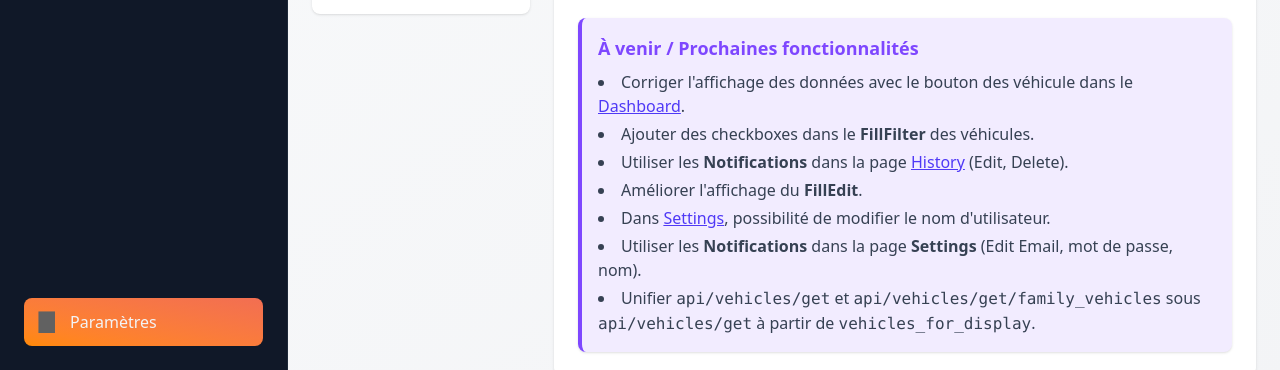
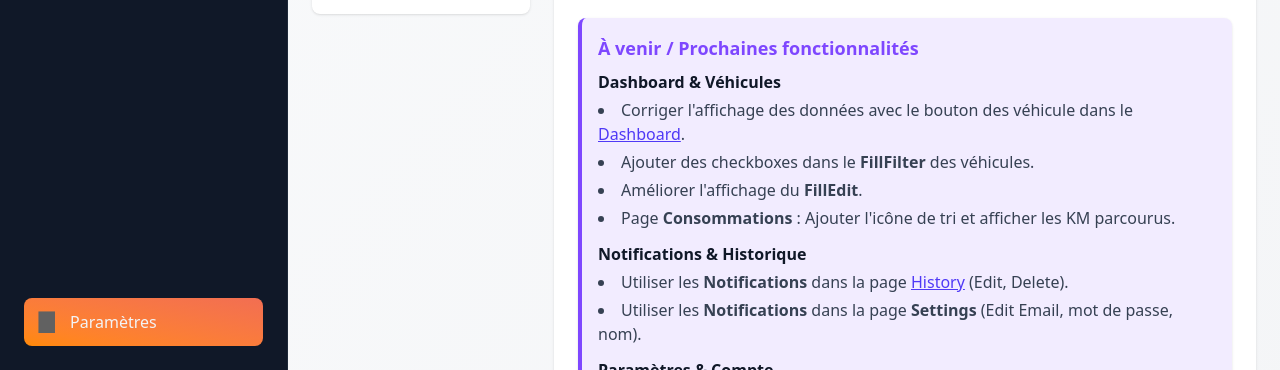
Before and after one commit to alxandre-r/ma-voiture, a Next.js app: page /settings in a window 1280 px wide. Both pictures are taken after a click on the button "Notes de version". Shown: the part 430-800 px from the top of the page. Built offline with nearby package versions, Linux system fonts and the light colour scheme; no server answers; grey boxes are pictures that could not be loaded.

Commit message:
Update patchnotes

```diff
--- a/app/(app)/settings/sections/Patchnotes.tsx
+++ b/app/(app)/settings/sections/Patchnotes.tsx
@@ -78,7 +78,6 @@ export default function PatchnotesSection() {
               <li>Calcul automatique du <code>calculated_consumption</code> des véhicules directement en base.</li>
             </ul>
           </div>
-
           {/* Composants et types */}
           <div>
             <h4 className="text-lg font-semibold mb-1">Composants et types</h4>
@@ -100,13 +99,40 @@ export default function PatchnotesSection() {
     <div className="bg-custom-1/10 border-l-4 border-custom-1 p-4 rounded-lg shadow-sm space-y-2">
         <h4 className="text-lg font-semibold text-custom-1 mb-2">À venir / Prochaines fonctionnalités</h4>
         <ul className="list-disc list-inside space-y-1 text-gray-700 dark:text-gray-300">
-            <li>Corriger l'affichage des données avec le bouton des véhicule dans le <Link href="/dashboard" className="text-indigo-600 dark:text-indigo-400 underline">Dashboard</Link>.</li>
-            <li>Ajouter des checkboxes dans le <strong>FillFilter</strong> des véhicules.</li>
-            <li>Utiliser les <strong>Notifications</strong> dans la page <Link href="/history" className="text-indigo-600 dark:text-indigo-400 underline">History</Link> (Edit, Delete).</li>
-            <li>Améliorer l&apos;affichage du <strong>FillEdit</strong>.</li>
-            <li>Dans <Link href="/settings" className="text-indigo-600 dark:text-indigo-400 underline">Settings</Link>, possibilité de modifier le nom d&apos;utilisateur.</li>
-            <li>Utiliser les <strong>Notifications</strong> dans la page <strong>Settings</strong> (Edit Email, mot de passe, nom).</li>
-            <li>Unifier <code>api/vehicles/get</code> et <code>api/vehicles/get/family_vehicles</code> sous <code>api/vehicles/get</code> à partir de <code>vehicles_for_display</code>.</li>
+          {/* Dashboard & Véhicules */}
+          <li className="font-semibold text-gray-900 dark:text-gray-100 list-none">Dashboard & Véhicules</li>
+          <li>Corriger l&apos;affichage des données avec le bouton des véhicule dans le <Link href="/dashboard" className="text-indigo-600 dark:text-indigo-400 underline">Dashboard</Link>.</li>
+          <li>Ajouter des checkboxes dans le <strong>FillFilter</strong> des véhicules.</li>
+          <li>Améliorer l&apos;affichage du <strong>FillEdit</strong>.</li>
+          <li>Page <strong>Consommations</strong> : Ajouter l&apos;icône de tri et afficher les KM parcourus.</li>
+
+          {/* Notifications & Historique */}
+          <li className="font-semibold text-gray-900 dark:text-gray-100 list-none mt-3">Notifications & Historique</li>
+          <li>Utiliser les <strong>Notifications</strong> dans la page <Link href="/history" className="text-indigo-600 dark:text-indigo-400 underline">History</Link> (Edit, Delete).</li>
+          <li>Utiliser les <strong>Notifications</strong> dans la page <strong>Settings</strong> (Edit Email, mot de passe, nom).</li>
+
+          {/* Paramètres & Compte */}
+          <li className="font-semibold text-gray-900 dark:text-gray-100 list-none mt-3">Paramètres & Compte</li>
+          <li>Refonte de la section <strong>Mon compte</strong> dans la page <Link href="/settings" className="text-indigo-600 dark:text-indigo-400 underline">Settings</Link> pour gérer l&apos;édition du <strong> nom </strong>, email et mot de passe.</li>
+          <li>Corriger les bordures sur les sections <strong>Mon compte</strong> et <strong>Apparance</strong>.</li>
+
+          {/* API & Backend */}
+          <li className="font-semibold text-gray-900 dark:text-gray-100 list-none mt-3">API & Backend</li>
+          <li>Unifier <code>api/vehicles/get</code> et <code>api/vehicles/get/family_vehicles</code> sous <code>api/vehicles/get</code> à partir de <code>vehicles_for_display</code>.</li>
+
+          {/* Famille */}
+          <li className="font-semibold text-gray-900 dark:text-gray-100 list-none mt-3">Famille</li>
+          <li><p className="text-red-600 font-bold inline">Bug fix critique </p> :  Ajouter la gestion du <code>family_id</code> dans la table <code>users</code> (rejoindre/quitter une famille).</li><li>Page <strong>Famille</strong> : Restreindre l&apos;invitation de nouveaux membres au propriétaire uniquement.</li>
+          <li>Correction du formulaire d&apos;invitation : le bouton copier doit copier le code d&apos;invitation correct.</li>
+
+          {/* Nouvelles fonctionnalités */}
+          <li className="font-semibold text-gray-900 dark:text-gray-100 list-none mt-3">Nouvelles fonctionnalités</li>
+          <li>Implémenter la notion d&apos;<strong>assurance de véhicule</strong> avec informations et historique.</li>
+          <li>Ajouter les <strong>statistiques de coûts</strong> par véhicule et par flotte (jour, mois, année).</li>
+
+          {/* UX / Design */}
+          <li className="font-semibold text-gray-900 dark:text-gray-100 list-none mt-3">UX / Design général</li>
+          <li>Responsive mobile : Ajouter un espacement en bas de page pour éviter que la navBar ne cache le contenu.</li>
         </ul>
     </div>
     </section>
```
